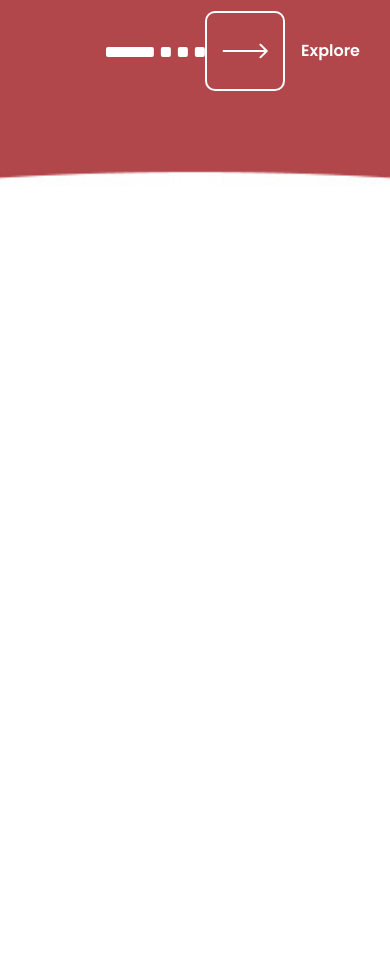
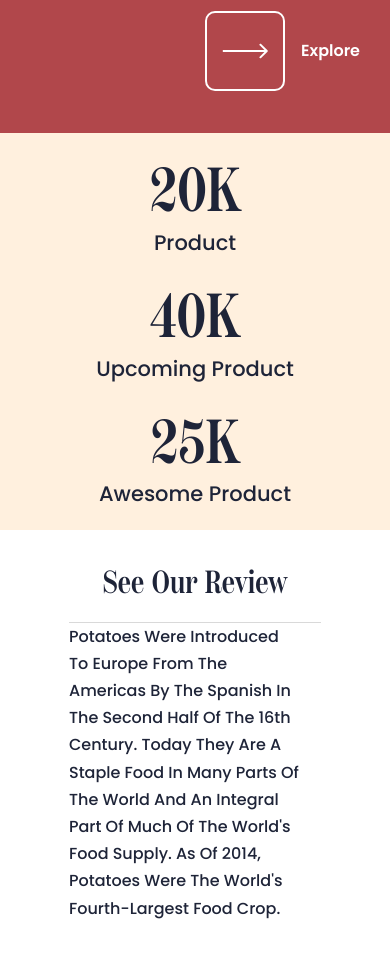
Before and after one commit to Rogach36/Lays, a plain HTML site: page index.html in a window 390 px wide. Shown: the part 900-1858 px from the top of the page. Before the commit the page ends 1333 px from the top, so only its background shows below. Drawn offline with Linux system fonts and the light colour scheme; files whose address does not match are found by name.

Commit message:
make ourreview block adaptive layout

```diff
--- a/css/style.css
+++ b/css/style.css
@@ -20,21 +20,6 @@
 	font-weight: 500;
 	font-style: normal;
 	font-display: swap;
-}
-
-
-
-
-
-.bold {
-	font-family: 'Scotch Deck';
-	font-weight: 700;
-	font-size: 38px;
-}
-.med {
-	font-family: 'Scotch Deck';
-	font-weight: 500;
-	font-size: 38px;
 }
 
 * {
@@ -155,6 +140,8 @@ h6 {
 
 .page__main-block {
 }
+.page__ourreview {
+}
 
 /*----------Header----------------------*/
 
@@ -248,7 +235,7 @@ h6 {
 .main-block {
 	/* background-color: #B1464A; */
 	position: relative;
-	padding: 28px 0 80px 0;
+	padding: 28px 0 240px 0;
 
 }
 .main-block__container {
@@ -415,7 +402,7 @@ h6 {
 	z-index: 101;
 	max-width: 280px;
 	bottom: -60%;
-	left: 33%;
+	left: 40%;
 	display: flex;
 	justify-content: space-between;
 	align-items: center;
@@ -483,12 +470,11 @@ h6 {
 
 } */
 /*----------------BG CSS------------------*/
-/* @media (max-width: 1025px) {
+@media(max-width: 1014px) {
 	.main-block__slider-btn {
-		top: 74px;
-	}
-} */
-
+		left: 36%;
+  }
+}
 @media(min-width: 992px) {
 	.item-block-center {
 		margin: 0;
@@ -497,7 +483,14 @@ h6 {
 	}
 	.main-block__slider-btn {
 		bottom: -100%;
+		padding-bottom: 105px;
 	}
+}
+
+@media(max-width: 992px) {
+.main-block {
+	padding: 28px 0 114px 0;
+}
 }
 
 @media(max-width: 880px) {
@@ -508,7 +501,6 @@ h6 {
 		height: 82%;
 	}
 }
-
 
 @media(max-width: 856px) {
 	.main-block__title {
@@ -530,24 +522,27 @@ h6 {
 }
 
 @media(max-width: 747px) {
-	.main-block__cover img {
-		height: 100%;
-	}
+	.main-block {
+		padding: 28px 0 40px 0;
+  }
+
+
 	.item-block__button-right {
 		padding-top: 116px;
 	}
+	.main-block__slider-btn {
+		display: none;
+	}
 }
 
-@media(max-width: 671px) {
-	.main-block__title {
-		font-size: 74px;
-		line-height: 95.5%;
-  }
-}
 
 @media(max-width: 671px) {
 	.main-block__container {
 		padding-top: 155px;
+   }
+	.main-block__title {
+		font-size: 74px;
+		line-height: 95.5%;
   }
 	.main-block__row {
 		flex-wrap: wrap;
@@ -570,12 +565,15 @@ h6 {
 
 	.main-block__title {
 		padding-bottom: 95%;
-  }
-  .main-block__image img {
+	}
+	.main-block__image img {
 	top: -90%;
 }
+.main-block__cover img {
+	height: 103%;
+}
+
 .item-block__type {
-
 	right: -80px;
 	top: -115px;
 }
@@ -591,8 +589,137 @@ h6 {
 .item-block__review {
 	margin: 0 0 25px 0;
 }
+}
 
-.main-block__slider-btn {
+/*---------------Overwiew-------------------*/
+
+.ourreview {
+	padding: 80px 0 50px 0;
+}
+.ourreview__container {
+}
+
+
+.ourreview__row {
+	display: flex;
+	flex-wrap: wrap;
+}
+
+.ourreview__achievements {
+}
+.achievements {
+	flex: 0 1 50%;
+	display: flex;
+	padding: 50px 79px 54px 0px;
+	position: relative;
+	align-items: flex-start;
+	display: flex;
+	}
+
+.achievements::before {
+	position: absolute;
+	content: "";
+	width: 100vw;
+	height: 100%;
+	top: 0;
+	left: 98%;
+	background-color: #FFF0DE;
+	transform: translate(-100%, 0px);
+}
+.achievements__box {
+	position: relative;
+	z-index: 20;
+}
+.achievements__box:not(:last-child) {
+	margin: 0 76px 0 0;
+}
+.box-achievements__number {
+	font-family: 'Scotch Deck';
+	font-weight: 500;
+	font-size: 62px;
+	line-height: 119%;
+	text-transform: capitalize;
+	color: #1E2438;
+}
+.box-achievements__product {
+	font-weight: 500;
+	font-size: 21px;
+	line-height: 152%;
+	text-transform: capitalize;
+	color: #1E2438;
+}
+.ourreview__description {
+}
+.description {
+	flex: 0 1 50%;
+	padding: 13.5px 0 13.5px 90px;
+}
+.description__title {
+	font-family: 'Scotch Deck';
+	font-weight: 500;
+	font-size: 32px;
+	line-height: 118.75%;
+	text-transform: capitalize;
+	color: #1E2438;
+	padding: 0 0 20px 0;
+	border-bottom: 1px solid #D9D9D9;
+}
+.description__text {
+	font-weight: 500;
+	font-size: 16px;
+	line-height: 170%;
+	text-transform: capitalize;
+	color: #1E2438;
+	padding: 0 20px 0 0;
+}
+
+@media(max-width: 1114px) {
+
+	.description {
+		flex: 0 1 70%;
+		margin: 0 auto;
+		padding-left: 0;
+  }
+  .achievements {
+	flex: 0 1 70%;
+	margin: 0 auto 20px auto;
+	padding: 20px;
+}
+.achievements::before {
+	width: 115vw;
+	left: 3%;
+	transform: translate(-18%, 0px);
+}
+
+}
+
+@media(max-width: 992px) {
+	.achievements {
+		flex-wrap: wrap;
+		justify-content: space-between;
+	}
+	.achievements__box:not(:last-child) {
+		margin: 0 0 20px 0;
+	}
+	.achievements__box {
+		flex: 1 1 100%;
+		text-align: center;
+}
+.description__title {
+	text-align: center;
+}
+}
+
+@media(max-width: 747px) {
+  .ourreview {
+	padding-top: 0;
+}
+}
+@media(max-width: 671px) {
+.ourreview {
+	margin-top: -260px;
+}
+.item-block__button-left::before {
 	display: none;
 }
 }
--- a/index.html
+++ b/index.html
@@ -81,13 +81,39 @@
 						<div class="slider-btn__square"></div>
 						<img class="slider-btn__arrow-righ" src="/img/main block/arrow-right.svg" alt="arrow-right">
 					</div>
-
 				</div>
-
 				<div class="main-block__cover _ibg">
 					<img src="/img/main block/head cover-002.png" alt="cover">
 				</div>
 			</section>
+			<div class="page__ourreview ourreview">
+				<div class="ourreview__container _container">
+					<div class="ourreview__row">
+						<div class="ourreview__achievements achievements">
+							<div class="achievements__box">
+								<h3 class="box-achievements__number">20K</h3>
+								<div class="box-achievements__product">Product</div>
+							</div>
+							<div class="achievements__box">
+								<h3 class="box-achievements__number">40K</h3>
+								<div class="box-achievements__product">Upcoming Product</div>
+							</div>
+							<div class="achievements__box">
+								<h3 class="box-achievements__number">25K</h3>
+								<div class="box-achievements__product">Awesome Product</div>
+							</div>
+						</div>
+						<div class="ourreview__description description">
+							<h3 class="description__title">See our review</h3>
+							<p class="description__text">Potatoes were introduced to Europe from the Americas by the Spanish
+								in the second half of the 16th century. Today they are a staple food in many parts of the world
+								and an integral part of much of the world's food supply. As of 2014, potatoes were the world's
+								fourth-largest food crop.</p>
+
+						</div>
+					</div>
+				</div>
+			</div>
 		</main>
 		<footer class="footer"></footer>
 	</div>
```
